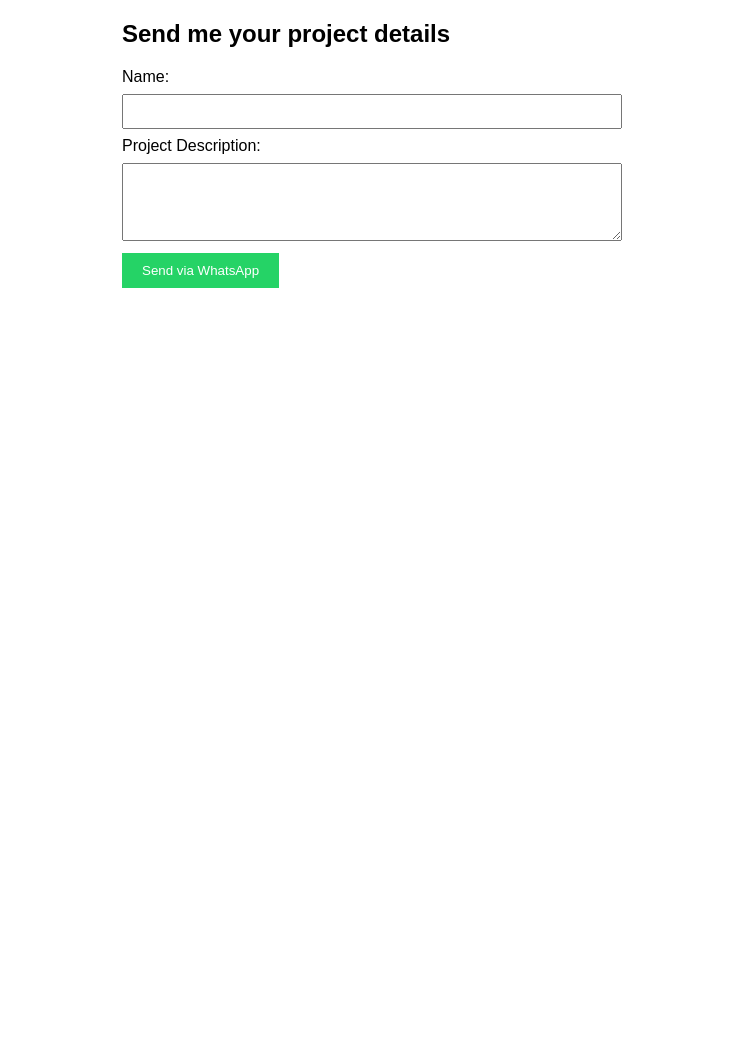
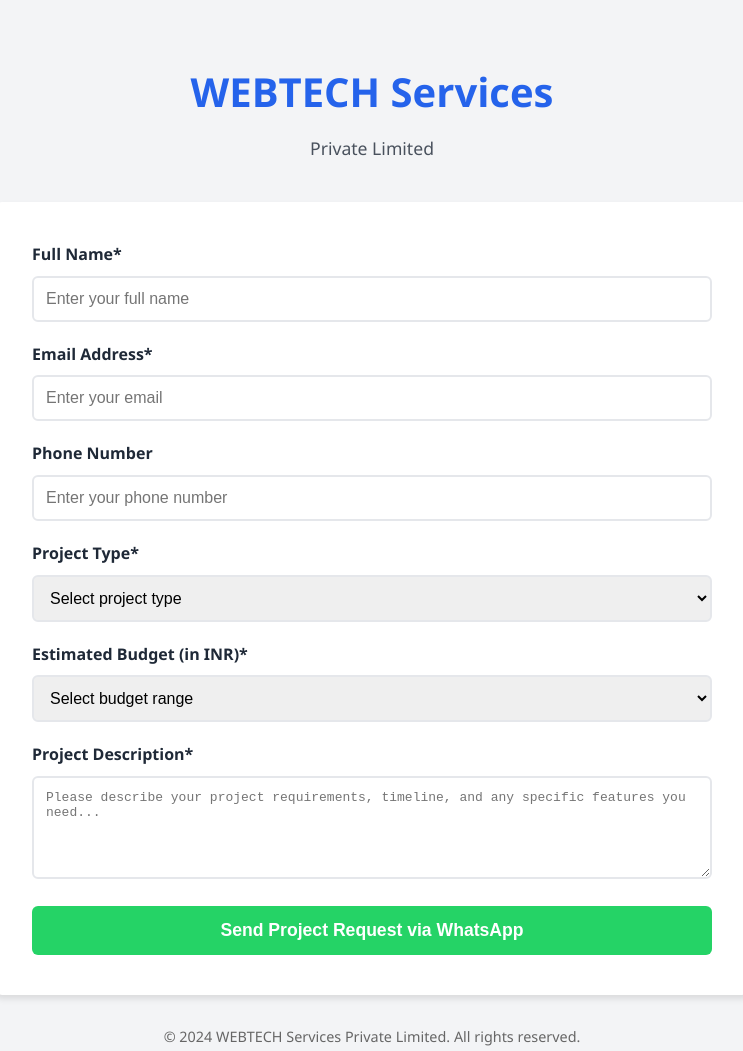
Before and after one commit to T2-Saini/freelance-contact, a plain HTML site: page index.html in a window 1280 px wide. Shown: the whole page, without its empty margins (268-1011 px from the left). Before the commit the page ends 800 px from the top, so only its background shows below. Drawn offline with Linux system fonts and the light colour scheme.

Commit message:
Initial commit: Add contact form

```diff
--- a/index.html
+++ b/index.html
@@ -3,55 +3,201 @@
 <head>
     <meta charset="UTF-8">
     <meta name="viewport" content="width=device-width, initial-scale=1.0">
-    <title>Contact Me - Freelance Work</title>
+    <title>WEBTECH Services Private Limited - Project Request</title>
     <style>
+        :root {
+            --primary-color: #2563eb;
+            --secondary-color: #1e40af;
+            --accent-color: #25D366;
+            --text-color: #1f2937;
+            --light-bg: #f3f4f6;
+        }
+
+        * {
+            box-sizing: border-box;
+            margin: 0;
+            padding: 0;
+        }
+
         body {
-            font-family: Arial, sans-serif;
-            margin: 20px;
+            font-family: 'Segoe UI', Arial, sans-serif;
+            line-height: 1.6;
+            color: var(--text-color);
+            background-color: var(--light-bg);
         }
-        form {
-            max-width: 500px;
-            margin: 0 auto;
+
+        .container {
+            max-width: 800px;
+            margin: 40px auto;
+            padding: 20px;
         }
-        input, textarea {
+
+        .header {
+            text-align: center;
+            margin-bottom: 40px;
+        }
+
+        .company-name {
+            color: var(--primary-color);
+            font-size: 2.5em;
+            font-weight: 700;
+            margin-bottom: 10px;
+        }
+
+        .tagline {
+            color: var(--text-color);
+            font-size: 1.1em;
+            opacity: 0.8;
+        }
+
+        .form-container {
+            background: white;
+            padding: 40px;
+            border-radius: 10px;
+            box-shadow: 0 4px 6px rgba(0, 0, 0, 0.1);
+        }
+
+        .form-group {
+            margin-bottom: 20px;
+        }
+
+        label {
+            display: block;
+            margin-bottom: 8px;
+            font-weight: 600;
+            color: var(--text-color);
+        }
+
+        input, textarea, select {
             width: 100%;
-            padding: 8px;
-            margin: 8px 0;
-            box-sizing: border-box;
+            padding: 12px;
+            border: 2px solid #e5e7eb;
+            border-radius: 6px;
+            font-size: 1em;
+            transition: border-color 0.3s ease;
         }
+
+        input:focus, textarea:focus, select:focus {
+            outline: none;
+            border-color: var(--primary-color);
+        }
+
         button {
-            background: #25D366;
+            background: var(--accent-color);
             color: white;
-            padding: 10px 20px;
+            padding: 14px 28px;
             border: none;
+            border-radius: 6px;
+            font-size: 1.1em;
+            font-weight: 600;
             cursor: pointer;
+            width: 100%;
+            transition: background-color 0.3s ease;
+        }
+
+        button:hover {
+            background: #128C7E;
+        }
+
+        .footer {
+            text-align: center;
+            margin-top: 30px;
+            font-size: 0.9em;
+            color: #666;
+        }
+
+        @media (max-width: 768px) {
+            .container {
+                margin: 20px auto;
+            }
+
+            .form-container {
+                padding: 20px;
+            }
         }
     </style>
 </head>
 <body>
-    <form id="contactForm" onsubmit="sendToWhatsApp(event)">
-        <h2>Send me your project details</h2>
+    <div class="container">
+        <div class="header">
+            <h1 class="company-name">WEBTECH Services</h1>
+            <p class="tagline">Private Limited</p>
+        </div>
 
-        <label for="name">Name:</label>
-        <input type="text" id="name" required>
+        <div class="form-container">
+            <form id="contactForm" onsubmit="sendToWhatsApp(event)">
+                <div class="form-group">
+                    <label for="name">Full Name*</label>
+                    <input type="text" id="name" required placeholder="Enter your full name">
+                </div>
 
-        <label for="description">Project Description:</label>
-        <textarea id="description" rows="4" required></textarea>
+                <div class="form-group">
+                    <label for="email">Email Address*</label>
+                    <input type="email" id="email" required placeholder="Enter your email">
+                </div>
 
-        <button type="submit">Send via WhatsApp</button>
-    </form>
+                <div class="form-group">
+                    <label for="phone">Phone Number</label>
+                    <input type="tel" id="phone" placeholder="Enter your phone number">
+                </div>
+
+                <div class="form-group">
+                    <label for="projectType">Project Type*</label>
+                    <select id="projectType" required>
+                        <option value="">Select project type</option>
+                        <option value="Website Development">Website Development</option>
+                        <option value="Mobile App">Mobile App Development</option>
+                        <option value="UI/UX Design">UI/UX Design</option>
+                        <option value="Digital Marketing">Digital Marketing</option>
+                        <option value="Other">Other</option>
+                    </select>
+                </div>
+
+                <div class="form-group">
+                    <label for="budget">Estimated Budget (in INR)*</label>
+                    <select id="budget" required>
+                        <option value="">Select budget range</option>
+                        <option value="10000-25000">₹10,000 - ₹25,000</option>
+                        <option value="25000-50000">₹25,000 - ₹50,000</option>
+                        <option value="50000-100000">₹50,000 - ₹1,00,000</option>
+                        <option value="100000+">₹1,00,000+</option>
+                    </select>
+                </div>
+
+                <div class="form-group">
+                    <label for="description">Project Description*</label>
+                    <textarea id="description" rows="5" required placeholder="Please describe your project requirements, timeline, and any specific features you need..."></textarea>
+                </div>
+
+                <button type="submit">Send Project Request via WhatsApp</button>
+            </form>
+        </div>
+
+        <div class="footer">
+            <p>© 2024 WEBTECH Services Private Limited. All rights reserved.</p>
+        </div>
+    </div>
 
     <script>
         function sendToWhatsApp(e) {
             e.preventDefault();
 
             const name = document.getElementById('name').value;
+            const email = document.getElementById('email').value;
+            const phone = document.getElementById('phone').value;
+            const projectType = document.getElementById('projectType').value;
+            const budget = document.getElementById('budget').value;
             const description = document.getElementById('description').value;
 
-            // Replace 1234567890 with your WhatsApp number (include country code)
-            const phoneNumber = '+919259560362';
+            const phoneNumber = '917668551339'; // Enter your new number here (without + sign)
 
-            const message = `Name: ${name}\nProject Details: ${description}`;
+            const message = `*New Project Request - WEBTECH Services*\n\n` +
+                           `*Client Name:* ${name}\n` +
+                           `*Email:* ${email}\n` +
+                           `*Phone:* ${phone}\n` +
+                           `*Project Type:* ${projectType}\n` +
+                           `*Budget Range:* ${budget}\n\n` +
+                           `*Project Description:*\n${description}`;
 
             window.open(`https://wa.me/${phoneNumber}?text=${encodeURIComponent(message)}`, '_blank');
         }
```
